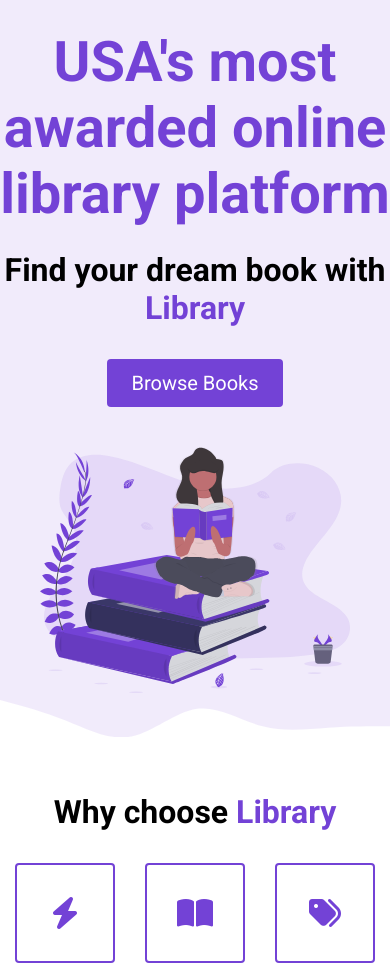
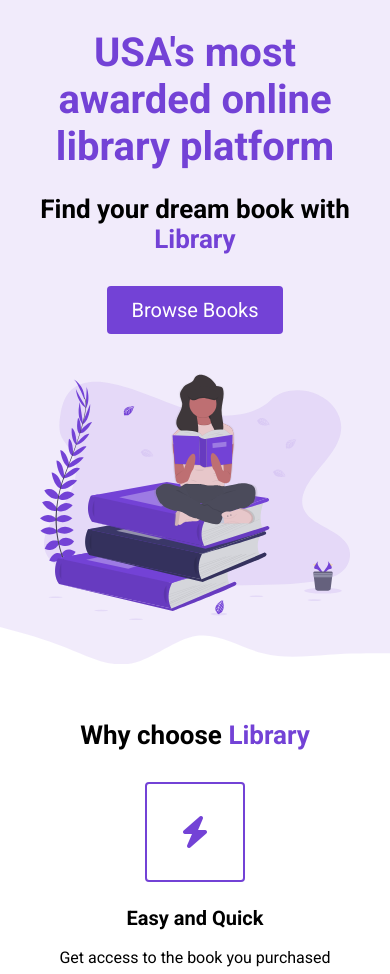
Before and after one commit to jlb3n5/E-Commerce-Website, a plain HTML site: page index.html in a window 390 px wide. Shown: the part 83-1057 px from the top of the page. Drawn offline with Linux system fonts and the light colour scheme.

Commit message:
Adding CSS for responsiveness

```diff
--- a/index.html
+++ b/index.html
@@ -50,7 +50,9 @@
             <h2>
               Find your dream book with <span class="purple">Library</span>
             </h2>
-            <button class="btn">Browse Books</button>
+            <a href="#features">
+              <button class="btn">Browse Books</button>
+            </a>
           </div>
           <figure class="header__img--wrapper">
             <img src="/assets/Undraw_Books.svg" alt="" />
--- a/styles.css
+++ b/styles.css
@@ -271,6 +271,7 @@ HIGHLIGHTS
 
 .highlight__wrapper{
     display: flex;
+    flex-wrap: wrap;
 }
 
 .highlight{
@@ -302,6 +303,7 @@ HIGHLIGHTS
 .highlight__subtitle{
     font-size: 20px;
     margin-bottom: 16px;
+    text-align: center;
 }
 
 /*
@@ -404,6 +406,30 @@ footer{
     padding: 0 8px;
 }
 
+/* SMALL PHONES, TABLETS, LARGE SMARTPHONES*/
+@media (max-width:768px){
+    .header__description{
+        padding: 0 24px;
+    }
+
+    h1{
+        font-size: 40px;
+    }
+
+    h2 {
+        font-size: 26px;
+    }
+
+    button{
+        font-size: 18px;
+    }
+
+    .book{
+        width: 50%;
+    }
+}
+
+/* SMALL PHONES, LARGE SMARTPHONES */
 @media (max-width:550px){
     .nav__links{
         display: none;
@@ -412,4 +438,13 @@ footer{
     .btn__menu{
         display: none;
     }
+
+    .highlight{
+        width: 100%;
+        margin-bottom: 24px;
+    }
+
+    .highlight:not(:last-child) {
+        margin-bottom: 24px;
+    }
 }
```
